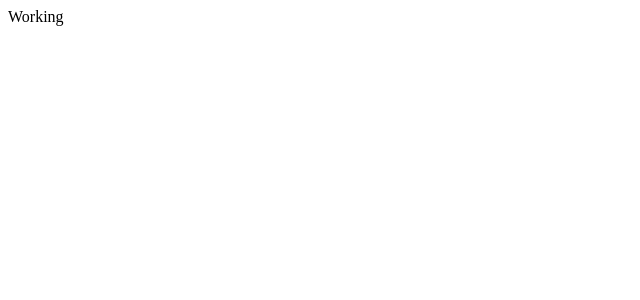
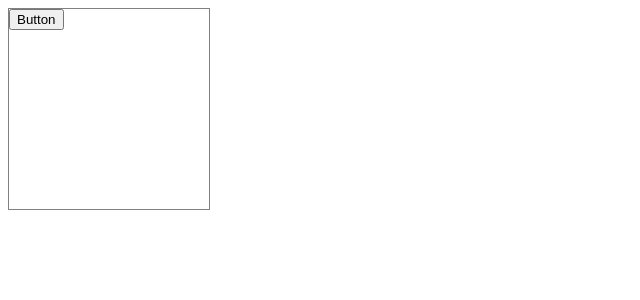
Before and after one commit to Laytep/typescript-app, a React (Create React App) app: page / in a window 1280 px wide. Shown: the top 300 px of the page, without its empty margins (0-640 px from the left). Built offline with nearby package versions, Linux system fonts and the light colour scheme.

Commit message:
FirstComponents

```diff
--- a/src/App.tsx
+++ b/src/App.tsx
@@ -1,9 +1,12 @@
 import React from 'react';
+import Card from './components/Card';
 
 const App = () => {
   return (
     <div>
-      Working
+      <Card width='200px' height='200px'>
+        <button>Button</button>
+      </Card>
     </div>
   );
 };
--- /dev/null
+++ b/src/components/Card.tsx
@@ -0,0 +1,17 @@
+import React from 'react';
+
+interface cardProprs {
+    width?: string;
+    height?: string;
+    children?: React.ReactChild | React.ReactNode
+}
+
+const Card = ({width, height, children}: cardProprs) => {
+    return (
+        <div style={{width, height, border: '1px solid grey'}}>
+            {children}
+        </div>
+    )
+};
+
+export default Card;
```
